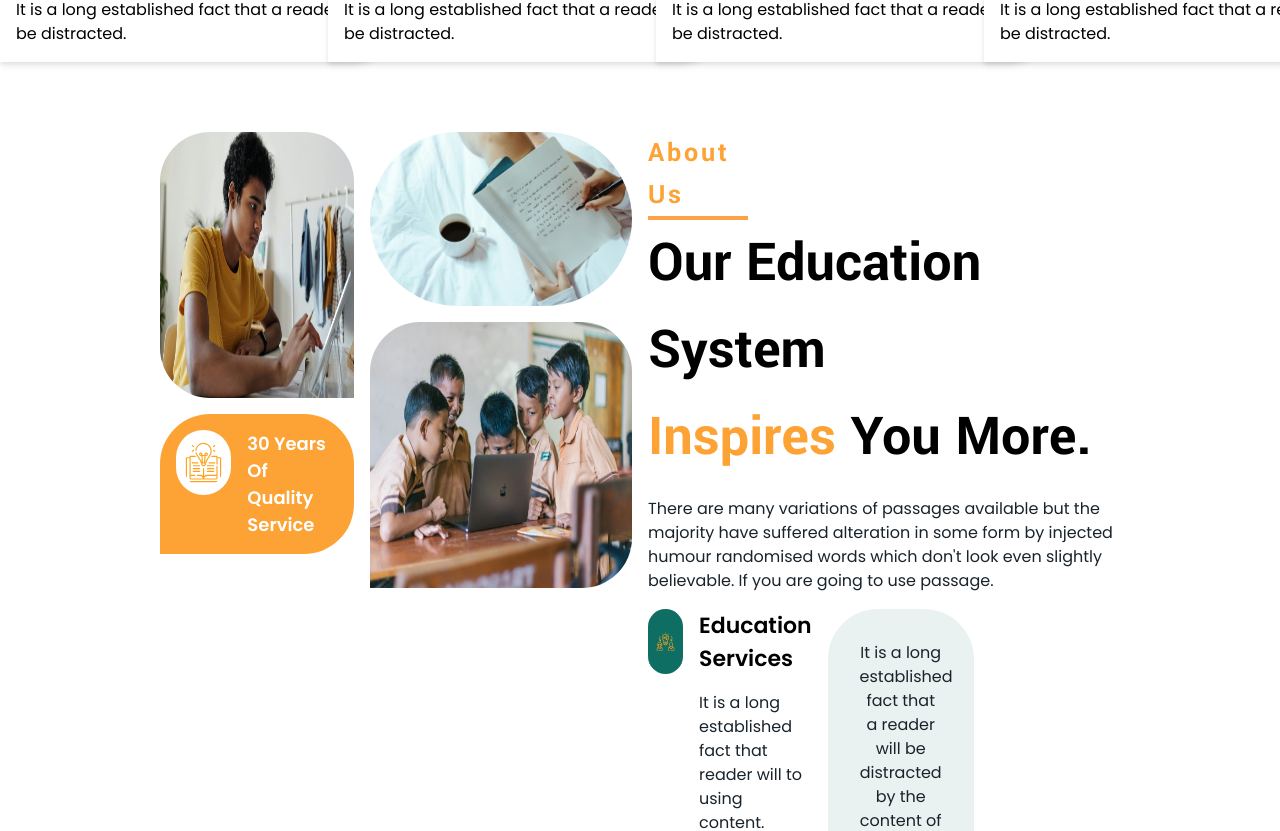
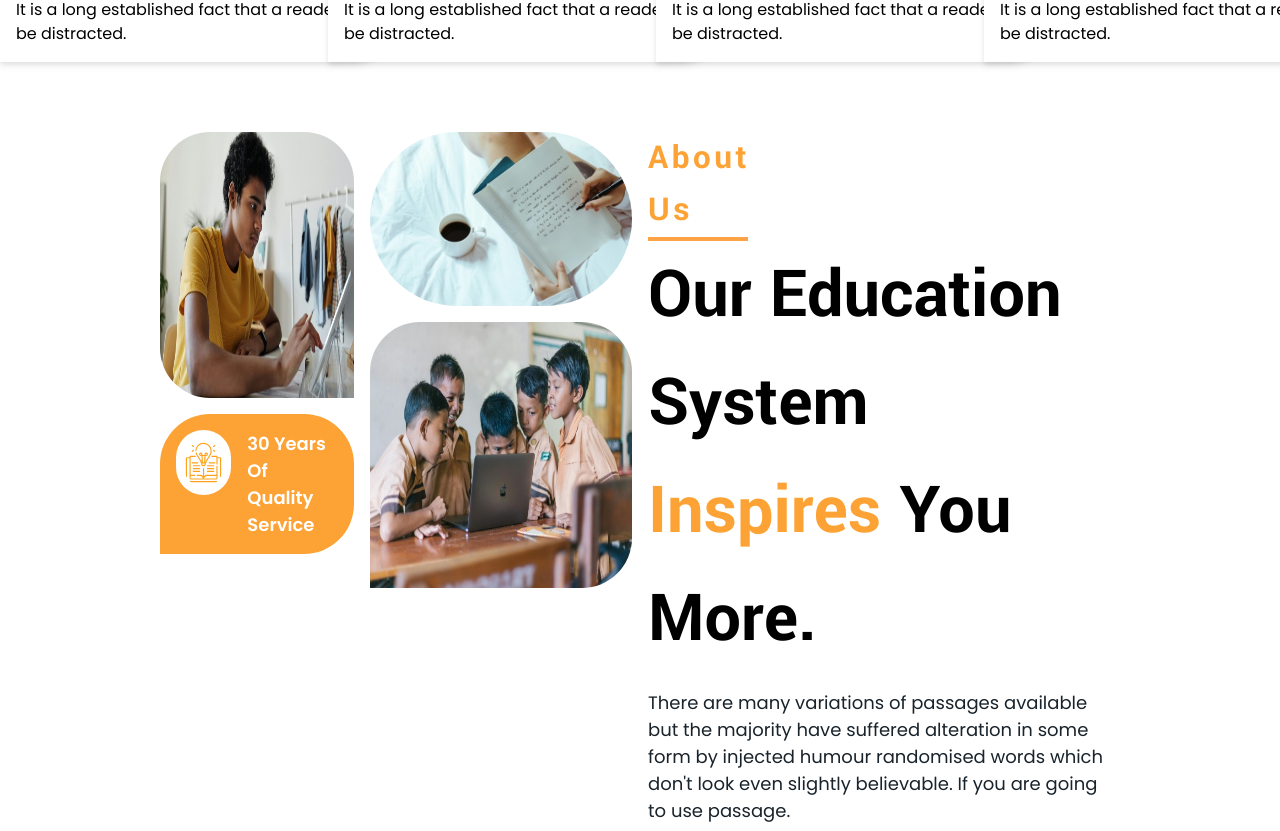
Before and after one commit to naimekattor/React_education, a React (Vite) app: page / in a window 1280 px wide. Shown: the part 958-1789 px from the top of the page. Built offline with nearby package versions, Linux system fonts and the light colour scheme.

Commit message:
Update About.jsx
h2,h1,p font size change

```diff
--- a/src/Components/About.jsx
+++ b/src/Components/About.jsx
@@ -22,9 +22,9 @@ const About = () => {
           </div>
         </div>
         <div className='flex-1'>
-          <h2 className=' text-[28px] text-primary font-semibold font-primary tracking-widest border-b-4 border-[#fda345] md:w-[100px] w-[150px]'>About Us</h2>
-          <h1 className=' font-primary mb-[10px] text-[58px] font-bold'>Our Education System <br /><span className='text-primary'>Inspires</span>  You More.</h1>
-          <p className='text-secondary text-[16px] font-secondary my-4'>There are many variations of passages available but the majority have suffered alteration in some form by injected humour randomised words which don't look even slightly believable. If you are going to use passage.</p>
+          <h2 className=' lg:text-[35px] md:text-[30px] text-[25px] text-primary font-semibold font-primary tracking-widest border-b-4 border-[#fda345] md:w-[100px] w-[150px]'>About Us</h2>
+          <h1 className=' font-primary mb-[10px] lg:text-[72px] md:text-[60px] text-[50px] font-bold'>Our Education System <br /><span className='text-primary'>Inspires</span>  You More.</h1>
+          <p className='text-secondary lg:text-[18px] md:text-[16px] text-[14px] font-secondary my-4'>There are many variations of passages available but the majority have suffered alteration in some form by injected humour randomised words which don't look even slightly believable. If you are going to use passage.</p>
           <div className='flex md:flex-row flex-col gap-4'>
             <div className='flex flex-col'>
               <div className='flex gap-4 justify-start'>
```
